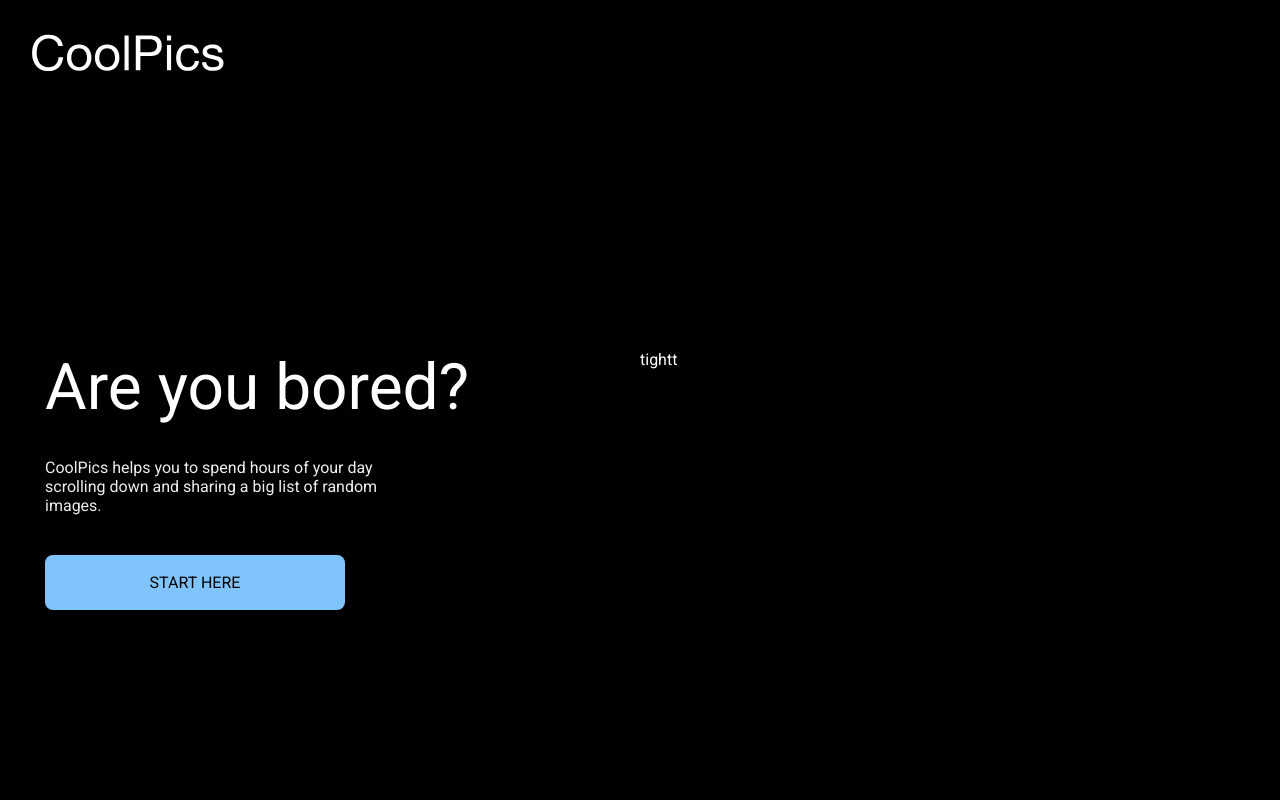
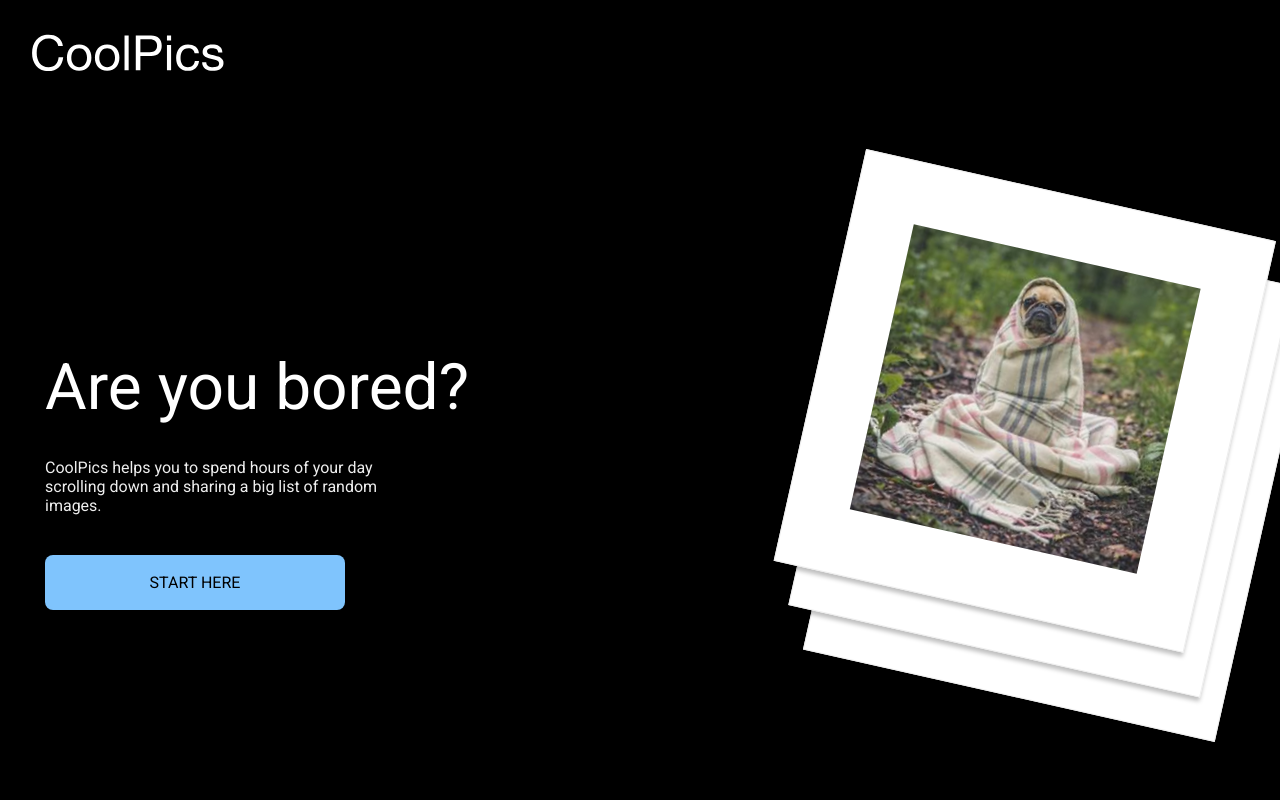
Before and after one commit to Yaiyai/cool-pics, a Next.js app: page / in a window 1280 px wide. Shown: the top 800 px of the page. Built offline with nearby package versions, Linux system fonts and the light colour scheme; no server answers.

Commit message:
dog container done

```diff
--- a/components/CoolHeader/CoolHeader.jsx
+++ b/components/CoolHeader/CoolHeader.jsx
@@ -4,6 +4,7 @@ import styled from 'styled-components'
 import Container from '../_ui/Container/Container'
 import Button from '../_ui/Button/Button'
 import { themeColors, themeFont } from '../../theme/theme.styled'
+import HeaderCard from '../_ui/HeaderCard/HeaderCard'
 
 const HeaderSection = styled.header`
     background-color: black;
@@ -24,6 +25,7 @@ const LeftSection = styled.section`
 `
 const RightSection = styled.section`
     width: 50%;
+    position:relative;
 `
 
 const MainTitle = styled.h1`
@@ -54,7 +56,7 @@ const CoolHeader = ({ title, subtitle, buttonLiteral, buttonMethod }) => {
                     <Button literal={ buttonLiteral } method={ buttonMethod } buttonStyle="primary" />
                 </LeftSection>
                 <RightSection>
-                    tightt
+                    <HeaderCard />
                 </RightSection>
             </Container>
         </HeaderSection>
--- /dev/null
+++ b/components/_ui/HeaderCard/HeaderCard.jsx
@@ -0,0 +1,54 @@
+import React from 'react'
+import Image from 'next/image'
+import styled from 'styled-components'
+
+const RotatedImage = styled.div`
+    position: absolute;
+    bottom:0;
+    right:0;
+    width:420px;
+    height:420px;
+    transform: rotate(12.66deg);
+    figure{
+        z-index:1;
+        position:absolute;
+        padding: 62px;
+        background-color:white;
+        box-shadow: 0px 4px 4px rgba(0, 0, 0, 0.25);
+        border: 1px solid #EEEEEE;
+        img{
+            width:100%;
+        }
+    }
+    &:after, &:before{
+        content:"";
+        position: absolute;
+        width: 100%;
+        height: 100%;
+        background-color:white;
+        box-shadow: 0px 4px 4px rgba(0, 0, 0, 0.25);
+        border: 1px solid #EEEEEE;
+    }
+    &:after{
+        z-index:-2;
+        top: 40px;
+        left: 24px;
+    }
+    &:before{
+        z-index:-2;
+        top: 80px;
+        left: 48px;
+    }
+`
+
+const HeaderCard = () => {
+    return (
+        <RotatedImage>
+            <figure>
+                <img src='/assets/perrete.png' alt="Cool Dog from CoolPics" />
+            </figure>
+        </RotatedImage>
+    )
+}
+
+export default HeaderCard
```
Also changed, not shown: public/assets/perrete.png (added).
